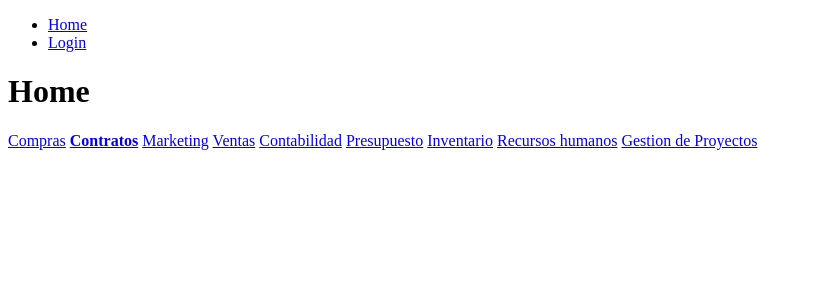
After one commit to Hean0364/HDP-ETAPA1, a Django app: page /home/ in a window 1280 px wide. The commit adds this page. Shown: the top 300 px of the page, without its empty margins (0-813 px from the left). Run offline with Django 4.2, Linux system fonts and the light colour scheme.

Commit message:
Sistema de sesiones con distinción de administrador y empleado implementado

```diff
--- a/GestionCentroComercial/settings.py
+++ b/GestionCentroComercial/settings.py
@@ -11,6 +11,7 @@ https://docs.djangoproject.com/en/4.2/ref/settings/
 """
 
 from pathlib import Path
+import os
 
 # Build paths inside the project like this: BASE_DIR / 'subdir'.
 BASE_DIR = Path(__file__).resolve().parent.parent
@@ -56,7 +57,9 @@ ROOT_URLCONF = 'GestionCentroComercial.urls'
 TEMPLATES = [
     {
         'BACKEND': 'django.template.backends.django.DjangoTemplates',
-        'DIRS': [],
+        'DIRS': [
+            "templates",
+        ],
         'APP_DIRS': True,
         'OPTIONS': {
             'context_processors': [
--- a/GestionCentroComercial/urls.py
+++ b/GestionCentroComercial/urls.py
@@ -21,7 +21,8 @@ from django.contrib.auth import views as auth_views
 from Sistema import views as SistemaViews
 
 urlpatterns = [
-    path('admin/', admin.site.urls),  # URL para el panel de administración
+    path('admin/', admin.site.urls, name="adminPanel"),  # URL para el panel de administración
+    path('home/', SistemaViews.home, name='home'),  # URL para el inicio de sesión
     path('login/', SistemaViews.ingresar, name='login'),  # URL para el inicio de sesión
     path('logout/', SistemaViews.cerrarSesion, name='logout'),  # URL para cerrar sesión y redireccionar al inicio
     path('contratos/', include('GestionContratos.urls')),  # URLs para la aplicación "Contratos"
--- a/GestionCentroComercial/templates/base.html
+++ b/Sistema/templates/base.html
@@ -1,3 +1,4 @@
+
 <!DOCTYPE html>
 <html lang="es">
 <head>
@@ -10,13 +11,18 @@
         <nav>
             <ul>
                 <li><a href="{% url 'home' %}">Home</a></li>
-                <!-- Lógica de cuentas -->
-                <!-- Si se ha iniciado sesión.
-                    Si es admin.
-                    <li><a href="{% url 'admin' %}">Admin</a></li>
-                <li><a href="{% url 'singout' %}">Login</a></li>-->
-                <!-- Sin sesión.
-                <li><a href="{% url 'singout' %}">Login</a></li>-->
+                <div>
+                {% if user.is_authenticated %}
+                    {% if is_admin %}
+                    <li><a href="/admin/">Admin</a></li>
+                    {% endif %}
+                <li><a href="{% url 'logout' %}">Logout</a></li>
+                {% else %}
+                <!-- Sin sesión.-->
+                <li><a href="{% url 'login' %}">Login</a></li>
+                {% endif %}
+
+                </div>
             </ul>
         </nav>
     </header>
--- /dev/null
+++ b/Sistema/templates/home.html
@@ -0,0 +1,15 @@
+{% extends "base.html" %}
+{% block content %}
+<h1>Home</h1>
+<div class="container">
+    <a href="#" class="button">Compras</a>
+    <strong><a href="{% url 'contratosArrendamiento' %}" class="button active">Contratos</a></strong>
+    <a href="#" class="button">Marketing</a>
+    <a href="#" class="button">Ventas</a>
+    <a href="#" class="button">Contabilidad</a>
+    <a href="#" class="button">Presupuesto</a>
+    <a href="#" class="button">Inventario</a>
+    <a href="#" class="button">Recursos humanos</a>
+    <a href="#" class="button">Gestion de Proyectos</a>
+</div>
+{% endblock %}
--- a/Sistema/views.py
+++ b/Sistema/views.py
@@ -1,9 +1,37 @@
-from django.shortcuts import render
-from django.http import HttpRequest, HttpResponse
+from django.shortcuts import render, redirect
+from django.http import HttpResponse
+from django.contrib.auth.forms import UserCreationForm , AuthenticationForm
+from django.contrib.auth.models import User
+from django.contrib.auth import login, logout, authenticate
+from django.db import IntegrityError
+#from .forms import TaskForm
 # Create your views here.
 
+def home(request):
+    is_admin = request.user.groups.filter(name='Administrador').exists()
+    return render(request, 'home.html', {'is_admin': is_admin})
+
 def ingresar(request):
-    return HttpResponse("Pantalla Login")
+    # Si el método de solicitud es GET, muestra el formulario de inicio de sesión
+    if request.method == "GET":
+        return render(request, "login.html", {
+            "form": AuthenticationForm  # Pasar el formulario de autenticación al contexto del template
+        })
+    else:
+        # Si el método de solicitud es POST, intenta autenticar al usuario
+        user = authenticate(request, username=request.POST["username"], password=request.POST["password"])
+        if user is None:
+            # Si la autenticación falla, vuelve a mostrar el formulario con un mensaje de error
+            return render(request, "login.html", {
+                "form": AuthenticationForm,  # Pasar el formulario de autenticación al contexto del template
+                "error": "Contraseña o usuario incorrecto."  # Mensaje de error para mostrar en el formulario
+            })
+        else:
+            # Si la autenticación es exitosa, inicia sesión y redirige al usuario a la página de tareas
+            login(request, user)
+            return redirect("home")
+
 
 def cerrarSesion(request):
-    return HttpResponse("Pantalla Cerrar Sesion")
+    logout(request)
+    return redirect("home")
```
Also changed, not shown: Sistema/templates/login.html (added, +18 -0 lines), Sistema/templatetags/custom_tags.py (added, +9 -0 lines), Sistema/templatetags/__init__.py (added), db.sqlite3.
